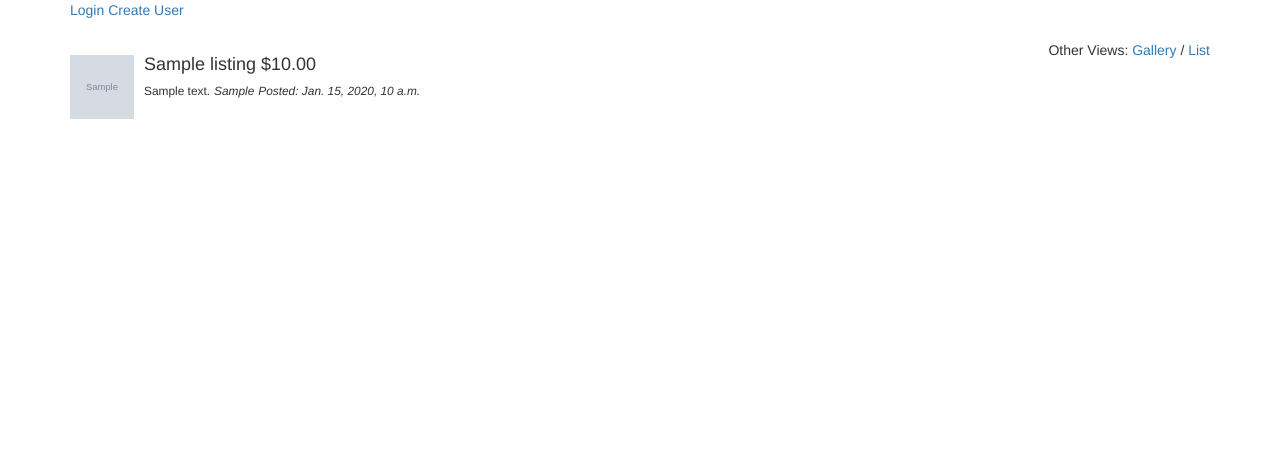
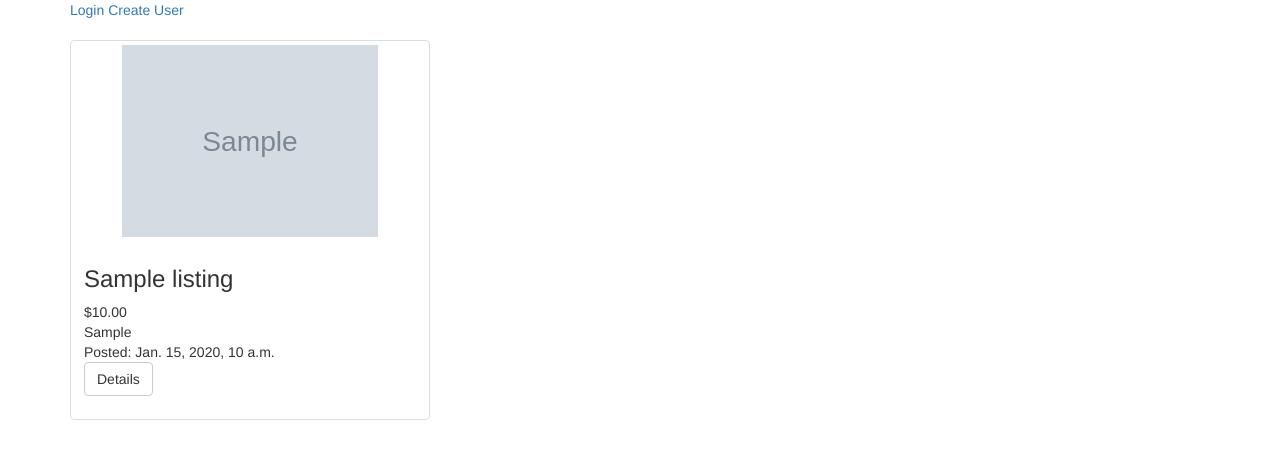
Before and after one commit to emilycharris/emilyslist, a Django app: page /category/1/gallery/ in a window 1280 px wide. Shown: the top 459 px of the page. Run offline with Django 3.2, Linux system fonts and the light colour scheme; tables that the repository leaves empty hold one stand-in row (values such as "Sample post"); grey boxes marked "Sample" are stand-in pictures; some libraries are stand-ins or nearby versions.

Commit message:
working on views and sorting - both incomplete

```diff
--- a/classifieds/static/classifieds/css/main.css
+++ b/classifieds/static/classifieds/css/main.css
@@ -2,3 +2,8 @@
   width: 64px;
   height: 64px;
 }
+
+.gallery{
+  width: 256px;
+  height: 256px;
+}
--- a/classifieds/views.py
+++ b/classifieds/views.py
@@ -1,9 +1,7 @@
 from django.shortcuts import render
 from django.views.generic.detail import DetailView
 from django.views.generic.list import ListView
-from django.views.generic.edit import CreateView
-from django.views.generic.edit import UpdateView
-from django.views.generic.edit import DeleteView
+from django.views.generic.edit import CreateView, UpdateView, DeleteView
 from classifieds.models import Category, Listing, Profile
 from django.contrib.auth.models import User
 from django.contrib.auth.forms import UserCreationForm
@@ -22,10 +20,12 @@ class IndexView(ListView):
     def get_queryset(self):
         return Category.objects.filter(parent=None)
 
+
 class CreateUserView(CreateView):
     model = User
     form_class = UserCreationForm
     success_url = "/login"
+
 
 class CategoryListThumbnailView(ListView):
     model = Listing
@@ -35,6 +35,7 @@ class CategoryListThumbnailView(ListView):
         category_id = self.kwargs.get('pk') # none needed as second argument???
         return Listing.objects.filter(category=category_id)
 
+
 class CategoryListGalleryView(ListView):
     model = Listing
     template_name = 'classifieds/category_list_gallery.html'
@@ -42,6 +43,7 @@ class CategoryListGalleryView(ListView):
     def get_queryset(self, **kwargs):
         category_id = self.kwargs.get('pk') # none needed as second argument???
         return Listing.objects.filter(category=category_id)
+
 
 class CategoryListListView(ListView):
     model = Listing
@@ -51,13 +53,27 @@ class CategoryListListView(ListView):
         category_id = self.kwargs.get('pk') # none needed as second argument???
         return Listing.objects.filter(category=category_id)
 
+
 class ListingCreateView(CreateView):
     model = Listing
     fields = ["title", 'price', 'location', 'body', 'photo', 'category']
     success_url = reverse_lazy("index_view")
 
+    def form_valid(self, form):
+        listing = form.save(commit=False)
+        listing.user = self.request.user
+        return super().form_valid(form)
+
+
+
 class ListingDetailView(DetailView):
-    pass
+    model = Listing
+    template_name = 'classifieds/listing_detail.html'
+
+    def get_queryset(self, **kwargs):
+        listing_id = self.kwargs.get('pk')
+        return Listing.objects.filter(id=listing_id)
+
 
 class ProfileUpdateView(UpdateView):
     model = Profile
@@ -67,11 +83,21 @@ class ProfileUpdateView(UpdateView):
     def get_object(self, queryset=None):
         return self.request.user.profile
 
+
 class ListingDeleteView(DeleteView):
-    pass
+    success_url = reverse_lazy("index_view")
+
+    def get_queryset(self):
+        return Listing.objects.filter(user=self.request.user)
+
+
+
+
+
 
 class ListingUpdateView(UpdateView):
     pass
+
 
 class CityListThumbnailView(ListView):
     model = Listing
@@ -99,5 +125,6 @@ class CityListListView(ListView):
         city_id = self.kwargs.get('pk')
         return Listing.objects.filter(location=city_id)
 
+
 class RegionListView(ListView):
     model = Region
--- a/templates/classifieds/category_list_gallery.html
+++ b/templates/classifieds/category_list_gallery.html
@@ -1,25 +1,21 @@
 {% extends "base.html" %}
+{% block view %}
+{% endblock %}
 
 {% block content %}
-<p class='pull-right'>
-Other Views: <a href="">Gallery</a> / <a href="">List</a>
-</p>
-  {% for object in object_list %}
-<div class="media">
-  <div class="media-left">
-    <a href="#">
-      <img class="thumb" src="{{ object.photo_url }}" alt="" /></a>
-  </div>
-  <div class="media-body">
-
-    <h4 class="media-heading">{{object.title}}    ${{object.price}} </h4>
-      <small>{{object.body}}</small>
-      <small><em>{{object.location}}</em></small>
-      <small><em>Posted: {{object.created}}</em></small>
-      <br>
-      <br>
-  </div>
-</div>
+  <div class="row">
+    {% for object in object_list %}
+    <div class="col-sm-6 col-md-4">
+      <div class="thumbnail">
+        <img class='gallery' src="{{ object.photo_url }}" alt="">
+        <div class="caption">
+          <h3>{{object.title}}</h3>
+          <div>${{object.price}} </div><div>{{object.location}}</div><div> Posted: {{object.created}} </div>
+          <a href="Details" class="btn btn-default" role="button">Details</a></p>
+        </div>
+      </div>
+    </div>
 
   {% endfor %}
+
 {% endblock %}
```
Also changed, not shown: templates/classifieds/category_list_thumbnail.html (+5 -5 lines), templates/classifieds/listing_detail.html (added, +22 -0 lines), item_photos/images_10_74plt5p.jpeg (added).
